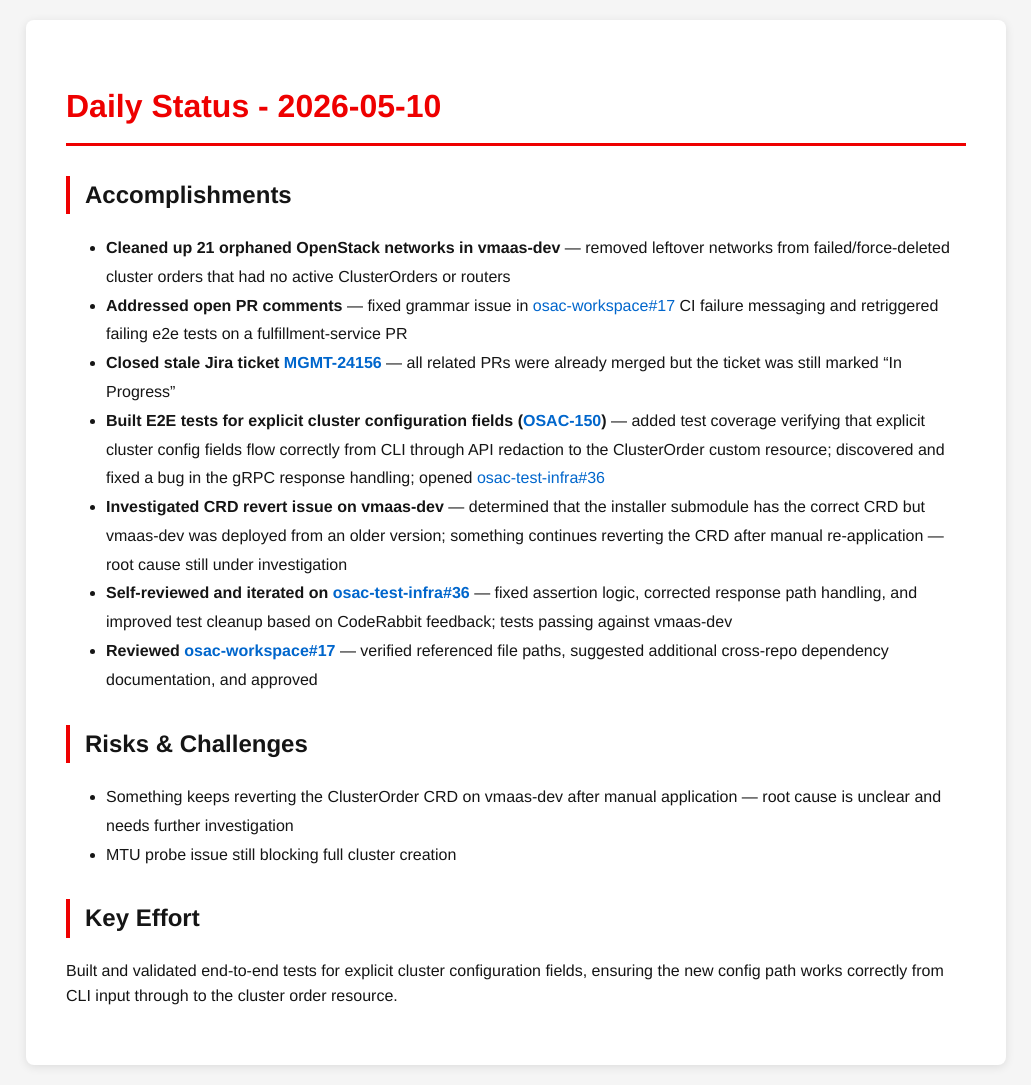
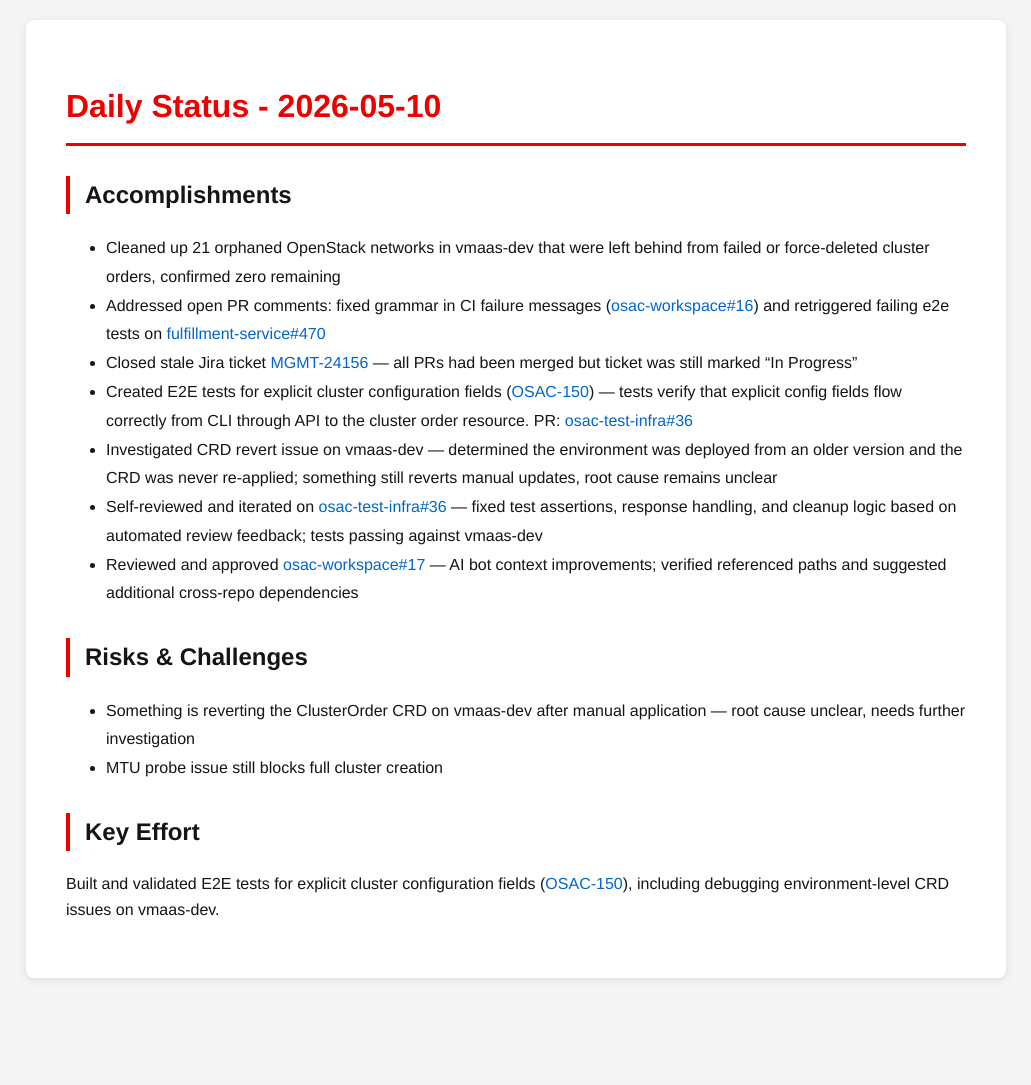
Before and after one commit to tzvatot/daily-status, a Jekyll site: the page built from 2026-05-10.md, in a window 1280 px wide. Shown: the whole page, without its empty margins (124-1155 px from the left). Built offline with Jekyll 4.4.1, drawn with Linux system fonts in a browser that asks for light colours; after the commit the page ends 998 px from its top, so only the background shows below that.

Commit message:
Daily status update - 2026-05-10

```diff
--- a/2026-05-10.md
+++ b/2026-05-10.md
@@ -7,17 +7,17 @@
 # Daily Status - 2026-05-10
 
 ## Accomplishments
-- **Cleaned up 21 orphaned OpenStack networks in vmaas-dev** — removed leftover networks from failed/force-deleted cluster orders that had no active ClusterOrders or routers
-- **Addressed open PR comments** — fixed grammar issue in [osac-workspace#17](https://github.com/osac-project/osac-workspace/pull/17) CI failure messaging and retriggered failing e2e tests on a fulfillment-service PR
-- **Closed stale Jira ticket [MGMT-24156](https://issues.redhat.com/browse/MGMT-24156)** — all related PRs were already merged but the ticket was still marked "In Progress"
-- **Built E2E tests for explicit cluster configuration fields ([OSAC-150](https://redhat.atlassian.net/browse/OSAC-150))** — added test coverage verifying that explicit cluster config fields flow correctly from CLI through API redaction to the ClusterOrder custom resource; discovered and fixed a bug in the gRPC response handling; opened [osac-test-infra#36](https://github.com/osac-project/osac-test-infra/pull/36)
-- **Investigated CRD revert issue on vmaas-dev** — determined that the installer submodule has the correct CRD but vmaas-dev was deployed from an older version; something continues reverting the CRD after manual re-application — root cause still under investigation
-- **Self-reviewed and iterated on [osac-test-infra#36](https://github.com/osac-project/osac-test-infra/pull/36)** — fixed assertion logic, corrected response path handling, and improved test cleanup based on CodeRabbit feedback; tests passing against vmaas-dev
-- **Reviewed [osac-workspace#17](https://github.com/osac-project/osac-workspace/pull/17)** — verified referenced file paths, suggested additional cross-repo dependency documentation, and approved
+- Cleaned up 21 orphaned OpenStack networks in vmaas-dev that were left behind from failed or force-deleted cluster orders, confirmed zero remaining
+- Addressed open PR comments: fixed grammar in CI failure messages ([osac-workspace#16](https://github.com/osac-project/osac-workspace/pull/16)) and retriggered failing e2e tests on [fulfillment-service#470](https://github.com/osac-project/fulfillment-service/pull/470)
+- Closed stale Jira ticket [MGMT-24156](https://issues.redhat.com/browse/MGMT-24156) — all PRs had been merged but ticket was still marked "In Progress"
+- Created E2E tests for explicit cluster configuration fields ([OSAC-150](https://redhat.atlassian.net/browse/OSAC-150)) — tests verify that explicit config fields flow correctly from CLI through API to the cluster order resource. PR: [osac-test-infra#36](https://github.com/osac-project/osac-test-infra/pull/36)
+- Investigated CRD revert issue on vmaas-dev — determined the environment was deployed from an older version and the CRD was never re-applied; something still reverts manual updates, root cause remains unclear
+- Self-reviewed and iterated on [osac-test-infra#36](https://github.com/osac-project/osac-test-infra/pull/36) — fixed test assertions, response handling, and cleanup logic based on automated review feedback; tests passing against vmaas-dev
+- Reviewed and approved [osac-workspace#17](https://github.com/osac-project/osac-workspace/pull/17) — AI bot context improvements; verified referenced paths and suggested additional cross-repo dependencies
 
 ## Risks & Challenges
-- Something keeps reverting the ClusterOrder CRD on vmaas-dev after manual application — root cause is unclear and needs further investigation
-- MTU probe issue still blocking full cluster creation
+- Something is reverting the ClusterOrder CRD on vmaas-dev after manual application — root cause unclear, needs further investigation
+- MTU probe issue still blocks full cluster creation
 
 ## Key Effort
-Built and validated end-to-end tests for explicit cluster configuration fields, ensuring the new config path works correctly from CLI input through to the cluster order resource.
+Built and validated E2E tests for explicit cluster configuration fields ([OSAC-150](https://redhat.atlassian.net/browse/OSAC-150)), including debugging environment-level CRD issues on vmaas-dev.
```
